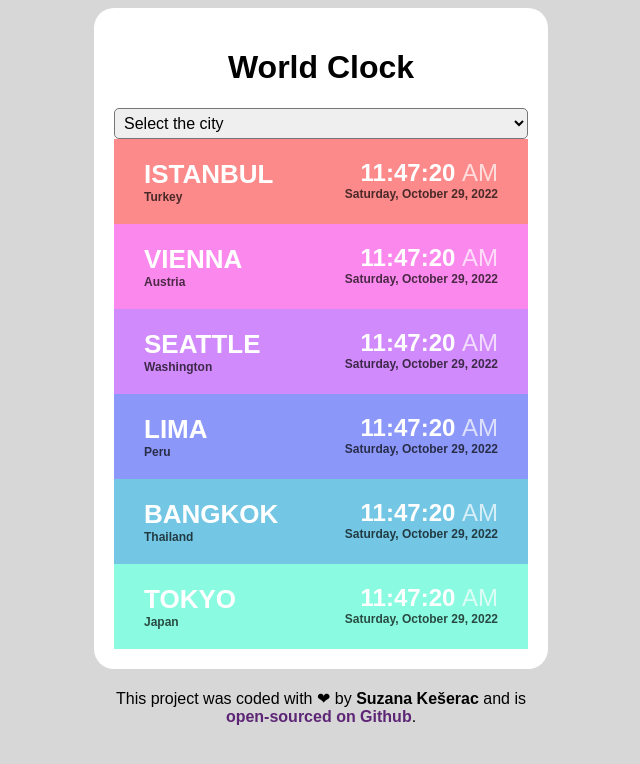
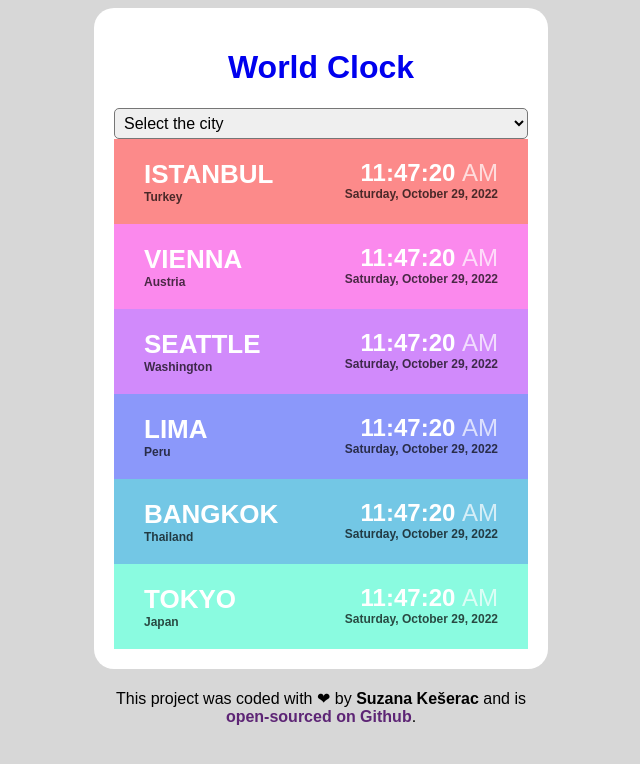
Before and after one commit to QSuzyQ/world-clock-project, a plain HTML site: page index.html in a window 1280 px wide. Shown: the whole page, without its empty margins (319-959 px from the left). Drawn offline with nearby package versions, Linux system fonts and the light colour scheme; a script that the page names is missing.

Commit message:
Added link to all cities

```diff
--- a/index.html
+++ b/index.html
@@ -17,7 +17,9 @@
   </head>
   <body>
     <div class="container">
-      <h1>World Clock</h1>
+      <h1>
+        <a href="/" class="all-cities-link">World Clock </a>
+      </h1>
       <select name="cities" id="city">
         <option value="">Select the city</option>
         <option value="current">My current location</option>
--- a/src/styles.css
+++ b/src/styles.css
@@ -44,6 +44,15 @@ select {
   width: 100%;
   padding: 5px;
   border-radius: 5px;
+}
+
+.all-cities-link {
+  text-decoration: none;
+  transition: all 200ms ease-in-out;
+}
+
+.all-cities-link:hover {
+  color: #73c7e5;
 }
 
 .container {
```
